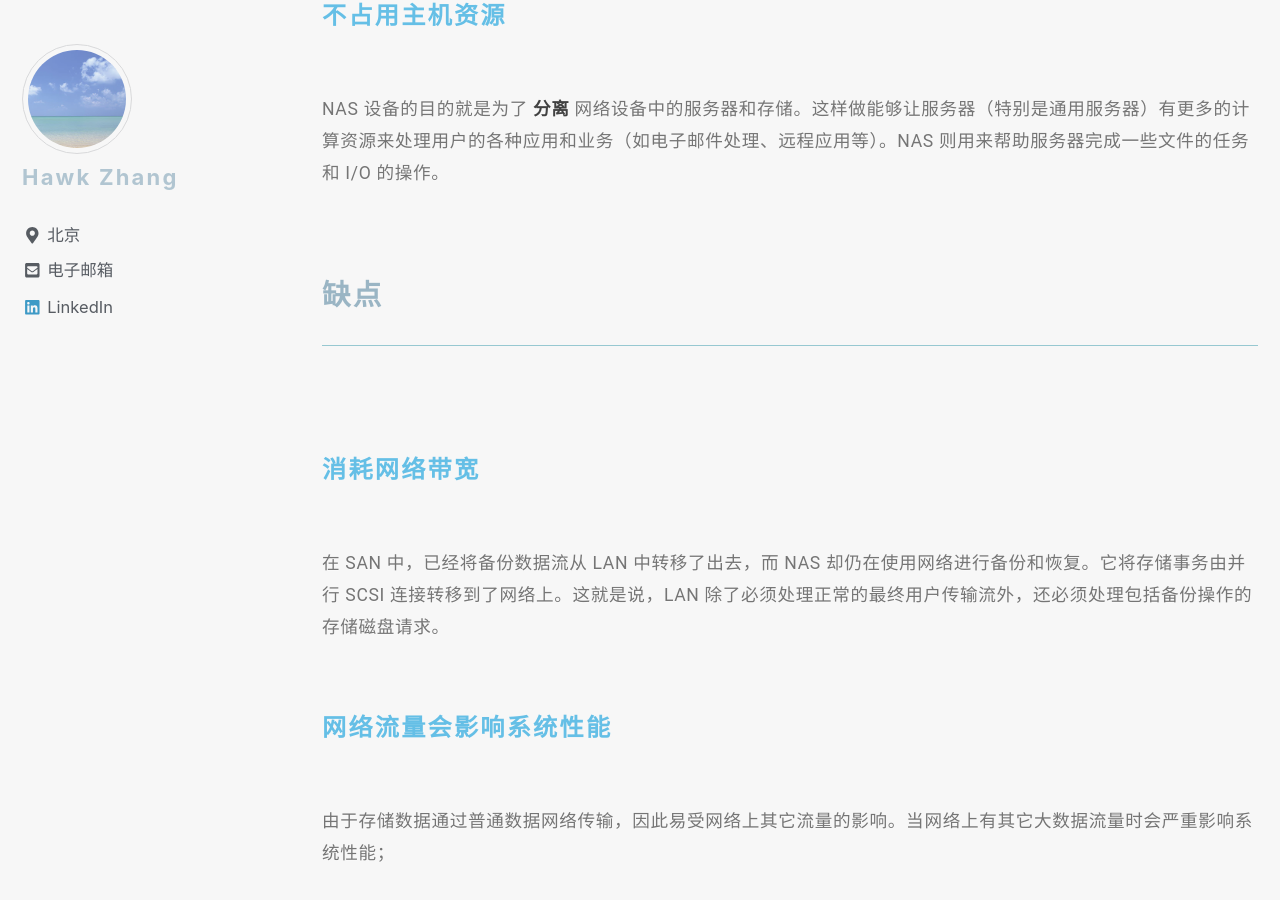
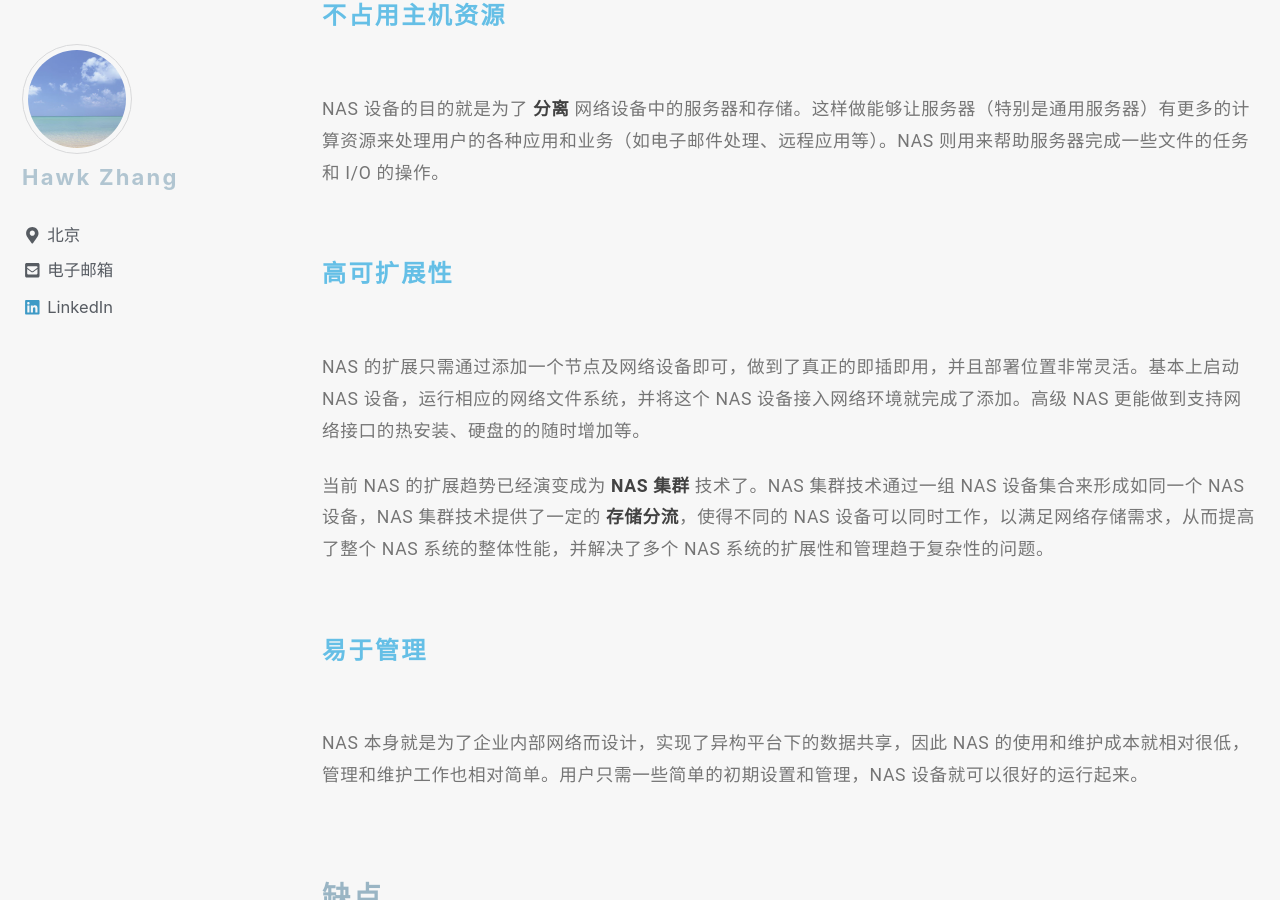
Before and after one commit to narru888/linotes_note, a Jekyll site: the page built from _posts/storage/2018-03-01-das.nas.san.md, in a window 1280 px wide and 900 px high, scrolled down 7139 px. Built offline with Jekyll 4.4.1, drawn with Linux system fonts in a browser that asks for light colours; nearby versions of some CDN libraries; a script that is not in the unit is left out.

Commit message:
update on 2018-11-21 12:13:01 CST

```diff
--- a/_posts/storage/2018-03-01-das.nas.san.md
+++ b/_posts/storage/2018-03-01-das.nas.san.md
@@ -119,6 +119,18 @@ NAS 设备的物理位置可以很灵活，可放置在工作组内，靠近数
 
 NAS 设备的目的就是为了 **分离** 网络设备中的服务器和存储。这样做能够让服务器（特别是通用服务器）有更多的计算资源来处理用户的各种应用和业务（如电子邮件处理、远程应用等）。NAS 则用来帮助服务器完成一些文件的任务和 I/O 的操作。
 
+#### 高可扩展性
+
+NAS 的扩展只需通过添加一个节点及网络设备即可，做到了真正的即插即用，并且部署位置非常灵活。基本上启动 NAS 设备，运行相应的网络文件系统，并将这个 NAS 设备接入网络环境就完成了添加。高级 NAS 更能做到支持网络接口的热安装、硬盘的的随时增加等。
+
+当前 NAS 的扩展趋势已经演变成为 **NAS 集群** 技术了。NAS 集群技术通过一组 NAS 设备集合来形成如同一个 NAS 设备，NAS 集群技术提供了一定的 **存储分流**，使得不同的 NAS 设备可以同时工作，以满足网络存储需求，从而提高了整个 NAS 系统的整体性能，并解决了多个 NAS 系统的扩展性和管理趋于复杂性的问题。
+
+#### 易于管理
+
+NAS 本身就是为了企业内部网络而设计，实现了异构平台下的数据共享，因此 NAS 的使用和维护成本就相对很低，管理和维护工作也相对简单。用户只需一些简单的初期设置和管理，NAS 设备就可以很好的运行起来。
+
+
+
 
 
 ### 缺点
```
